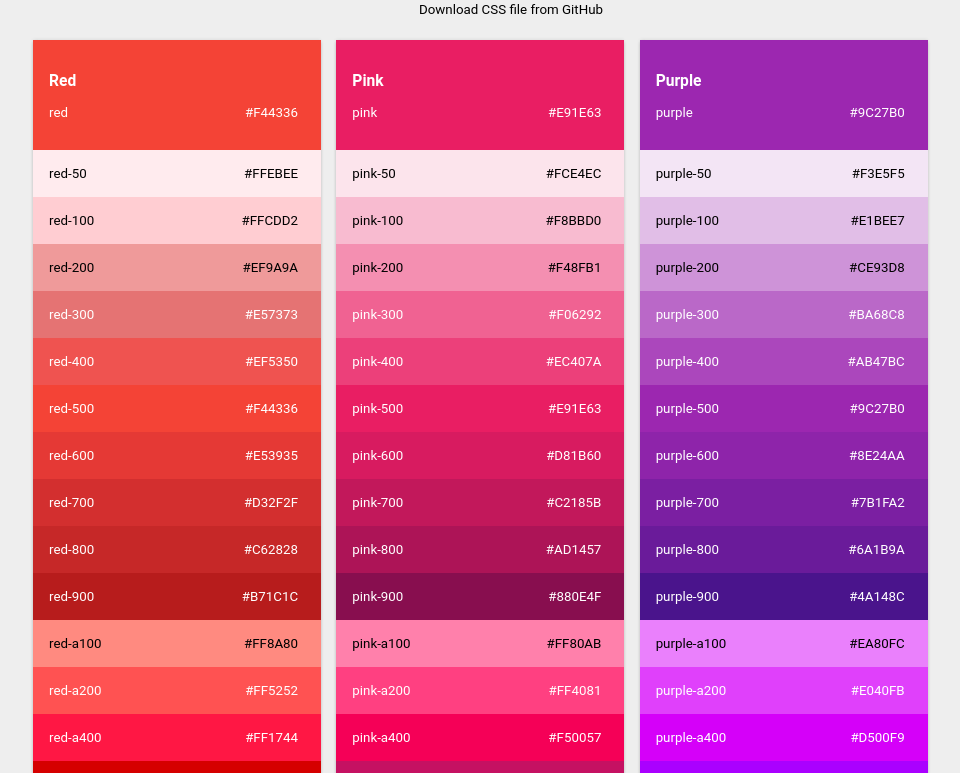
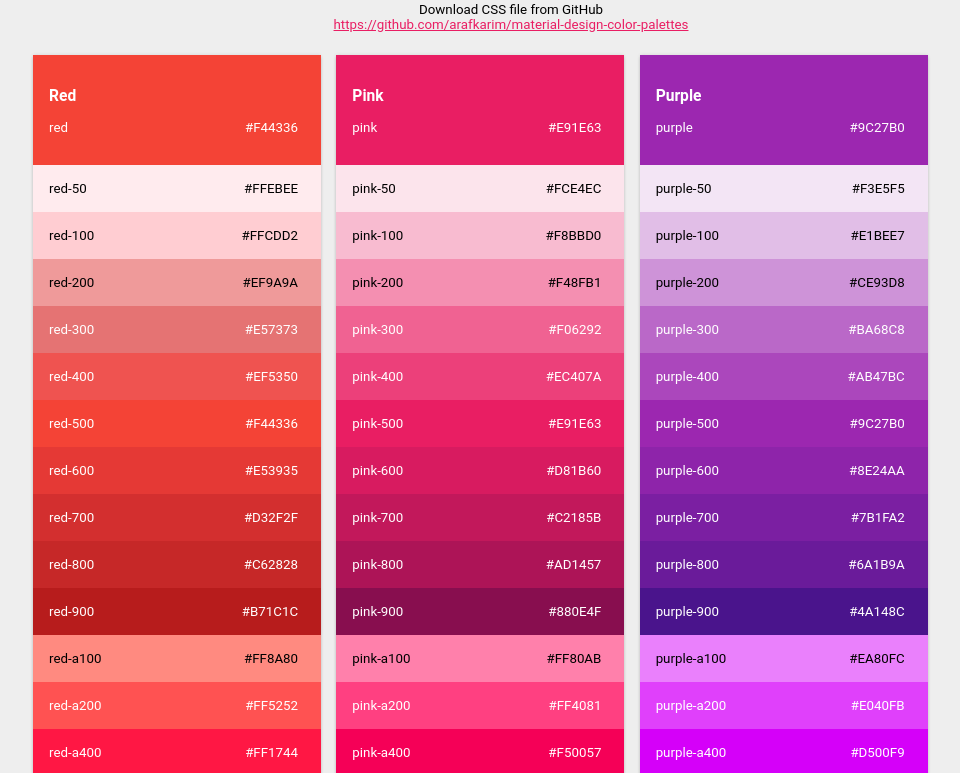
Before and after one commit to arafkarim/material-design-color-palette, a plain HTML site: page index.html in a window 1280 px wide. Shown: the part 80-853 px from the top of the page, without its empty margins (133-1093 px from the left). Drawn offline with Linux system fonts and the light colour scheme.

Commit message:
Git link add

```diff
--- a/index.html
+++ b/index.html
@@ -9,7 +9,7 @@
         <div class="col-12">
           <h1 class="fg-indigo">MATERIAL DESIGN COLOR PALETTES</h1>
           <p>
-             Download CSS file from GitHub<br/><a class="fg-pink" href="" target="_blank"></a></p>
+             Download CSS file from GitHub<br/><a class="fg-pink" href="https://github.com/arafkarim/material-design-color-palettes" target="_blank">https://github.com/arafkarim/material-design-color-palettes</a></p>
         </div>
         <!-- RED-->
         <div class="col-4">
```
